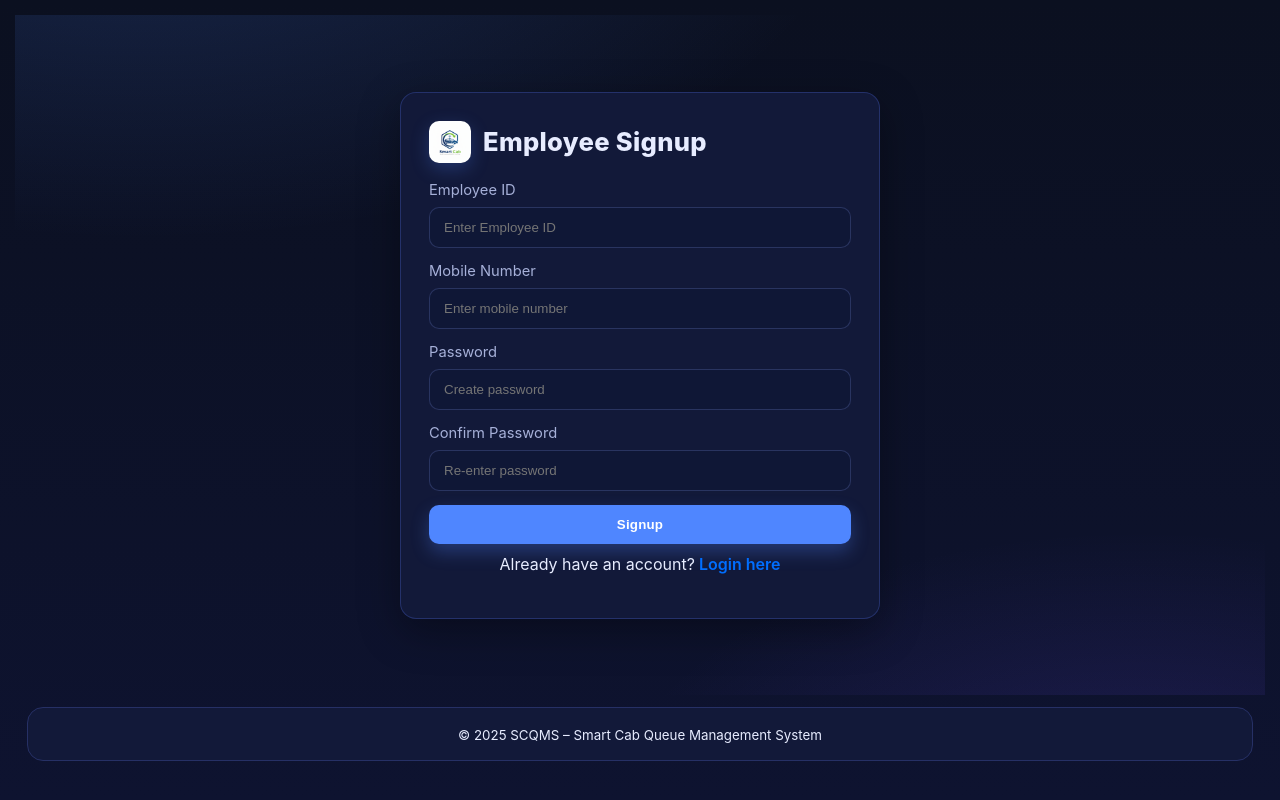
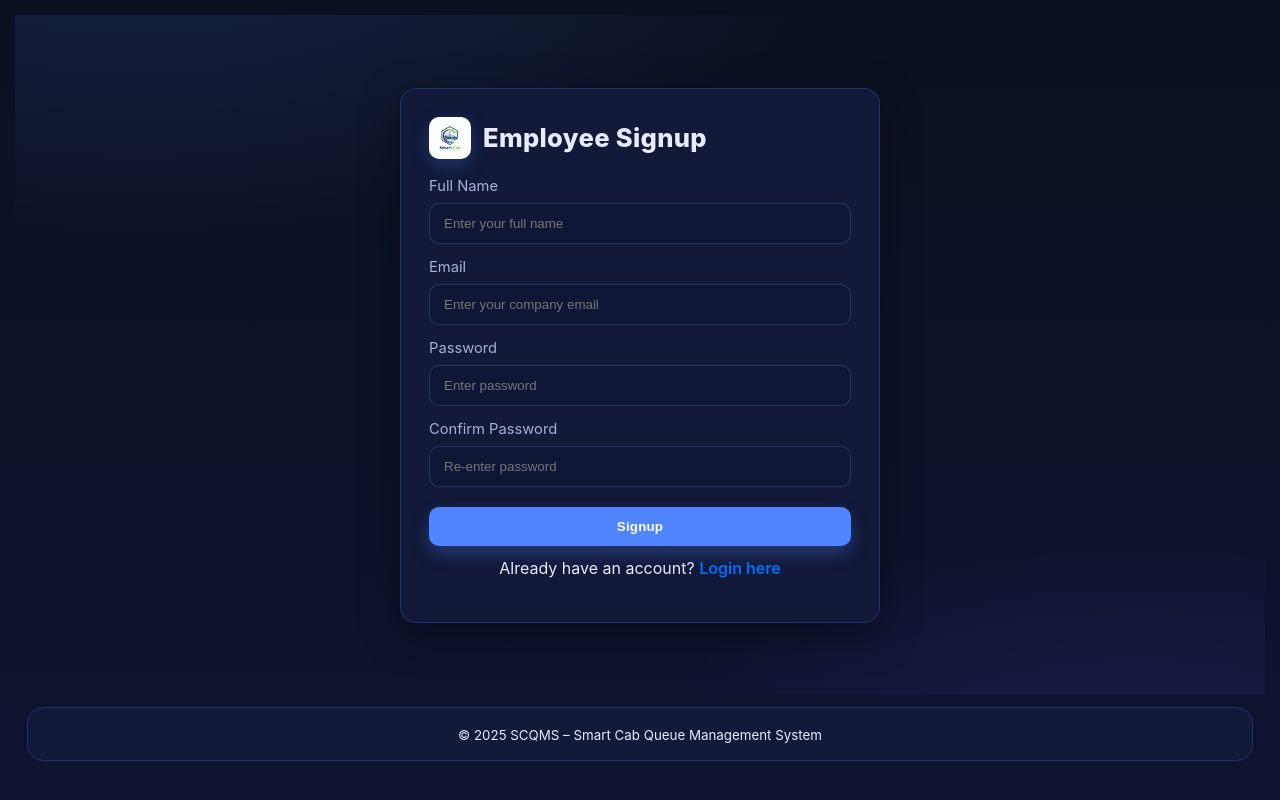
Before and after one commit to guru-projects/Smart-Cab-Queue-Management-System-SCQMS---Frontend, a React (Vite) app: page /employee/signup in a window 1280 px wide. Built offline with nearby package versions, Linux system fonts and the light colour scheme; no server answers.

Commit message:
login and signup change

```diff
--- a/src/App.jsx
+++ b/src/App.jsx
@@ -16,7 +16,6 @@ import DriverDashboard from "./pages/Driver/DriverDashboard";
 
 /* Employee Pages */
 import EmpLogin from "./pages/Employee/Login";
-import OtpVerify from "./pages/Employee/OtpVerify";
 import EmpSignup from "./pages/Employee/Signup";
 import EmpDashboard from "./pages/Employee/DashBoard";
 import BookingHistory from "./pages/Employee/BookingHistory";
@@ -40,7 +39,7 @@ function AppLayout() {
   const location = useLocation();
   const hideSidebarRoutes = [
     "/",
-    "/employee/login", "/employee/signup", "/employee/verify-otp",
+    "/employee/login", "/employee/signup",
     "/driver/login", "/driver/signup",
     "/admin/login"
   ];
@@ -73,7 +72,6 @@ function AppLayout() {
           {/* EMPLOYEE */}
           <Route path="/employee/login" element={<EmpLogin />} />
           <Route path="/employee/signup" element={<EmpSignup />} />
-          <Route path="/employee/verify-otp" element={<OtpVerify />} />
 
           <Route
             path="/employee/dashboard"
--- a/src/api/employeeApi.js
+++ b/src/api/employeeApi.js
@@ -2,7 +2,3 @@ import api from "./axiosInstance";
 
 // ✅ Employee Auth APIs
 import { loginUser, registerUser } from "./authApi";
-
-// ✅ Optional: OTP APIs (if supported by backend)
-export const sendEmpOtp = (data) => api.post("/auth/send-otp", data);
-export const verifyEmpOtp = (data) => api.post("/auth/verify-otp", data);
--- a/src/pages/Employee/Login.jsx
+++ b/src/pages/Employee/Login.jsx
@@ -2,87 +2,49 @@ import React, { useState } from "react";
 import { useNavigate, Link } from "react-router-dom";
 import { useAuth } from "../../context/AuthContext";
 import logo from "../../assets/logo.png";
-import "./EmployeeLogin.css"; // keep or update your css
+import "./EmployeeLogin.css"; // Reuse the same styling
 
-// mock employees
+// Mock employees (for demo)
 const TEST_EMPLOYEES = [
-  { empId: "EMP001", mobile: "9876501234", password: "emp@123", name: "Arun Prakash" },
-  { empId: "EMP002", mobile: "9876505678", password: "emp@123", name: "Maya Rao" }
+  { email: "arun@company.com", password: "emp@123", name: "Arun Prakash" },
+  { email: "maya@company.com", password: "emp@123", name: "Maya Rao" },
 ];
 
-// mock OTP store (for demo) — in real app you send SMS
-const MOCK_OTP = { "9876501234": "123456", "9876505678": "123456" };
-
-export default function Login() {
-  const [mode, setMode] = useState("password"); // 'password' or 'otp'
-  const [empId, setEmpId] = useState("");
+export default function EmpLogin() {
+  const [email, setEmail] = useState("");
   const [password, setPassword] = useState("");
-  const [mobile, setMobile] = useState("");
-  const [otp, setOtp] = useState("");
   const [error, setError] = useState("");
   const [loading, setLoading] = useState(false);
-
   const { login } = useAuth();
   const navigate = useNavigate();
 
-  async function submitPassword(e) {
+  async function handleSubmit(e) {
     e.preventDefault();
     setError("");
     setLoading(true);
 
     try {
       const found = TEST_EMPLOYEES.find(
-        (u) => u.empId === empId && u.password === password
+        (u) => u.email === email && u.password === password
       );
 
       if (!found) {
-        setError("Invalid Employee ID or password (see test creds below)");
+        setError("Invalid Email or Password. (See test credentials below)");
         setLoading(false);
         return;
       }
 
-      login(`emp-token-${found.empId}`, { role: "employee", id: found.empId, name: found.name });
+      // mock auth login
+      login(`emp-token-${found.email}`, {
+        role: "employee",
+        email: found.email,
+        name: found.name,
+      });
+
       navigate("/employee/dashboard");
     } catch (err) {
-      setError("Login failed");
-    } finally {
-      setLoading(false);
-    }
-  }
-
-  async function sendOtpMock() {
-    setError("");
-    const emp = TEST_EMPLOYEES.find((u) => u.mobile === mobile);
-    if (!emp) {
-      setError("No employee with that mobile (see test creds below)");
-      return;
-    }
-    // In production you would call an API to send OTP
-    alert(`(Mock) Sending OTP ${MOCK_OTP[mobile]} to ${mobile} — use it to login`);
-  }
-
-  async function submitOtp(e) {
-    e.preventDefault();
-    setError("");
-    setLoading(true);
-
-    try {
-      if (!MOCK_OTP[mobile] || MOCK_OTP[mobile] !== otp) {
-        setError("Invalid OTP");
-        setLoading(false);
-        return;
-      }
-      const found = TEST_EMPLOYEES.find((u) => u.mobile === mobile);
-      if (!found) {
-        setError("No employee found");
-        setLoading(false);
-        return;
-      }
-
-      login(`emp-token-${found.empId}`, { role: "employee", id: found.empId, name: found.name });
-      navigate("/employee/dashboard");
-    } catch (err) {
-      setError("OTP login failed");
+      console.error(err);
+      setError("Login failed. Try again.");
     } finally {
       setLoading(false);
     }
@@ -96,72 +58,50 @@ export default function Login() {
           <div className="login-title">Employee Login</div>
         </div>
 
-        {/* toggle */}
-        <div style={{ display: "flex", gap: 8, marginBottom: 12 }}>
-          <button
-            className={`btn ${mode === "password" ? "btn-primary" : "btn-ghost"}`}
-            onClick={() => setMode("password")}
-          >
-            Password
-          </button>
-          <button
-            className={`btn ${mode === "otp" ? "btn-primary" : "btn-ghost"}`}
-            onClick={() => setMode("otp")}
-          >
-            Mobile + OTP
-          </button>
-        </div>
-
-        {mode === "password" ? (
-          <form className="login-form" onSubmit={submitPassword}>
+        <form className="login-form" onSubmit={handleSubmit}>
           <div className="field">
-              <label>Employee ID</label>
-              <input className="input" value={empId} onChange={(e) => setEmpId(e.target.value)} required />
+            <label>Email</label>
+            <input
+              className="input"
+              type="email"
+              value={email}
+              onChange={(e) => setEmail(e.target.value)}
+              placeholder="Enter your company email"
+              required
+            />
           </div>
 
           <div className="field">
             <label>Password</label>
-              <input className="input" type="password" value={password} onChange={(e) => setPassword(e.target.value)} required />
+            <input
+              className="input"
+              type="password"
+              value={password}
+              onChange={(e) => setPassword(e.target.value)}
+              placeholder="Enter your password"
+              required
+            />
           </div>
 
           {error && <div className="help-error">{error}</div>}
 
+          <div className="actions">
             <button type="submit" className="btn-primary" disabled={loading}>
               {loading ? "Logging in…" : "Login"}
             </button>
+          </div>
         </form>
-        ) : (
-          <form className="login-form" onSubmit={submitOtp}>
-            <div className="field">
-              <label>Mobile Number</label>
-              <input className="input" value={mobile} onChange={(e) => setMobile(e.target.value)} required />
+
+        <div className="helper" style={{ marginTop: "10px" }}>
+          <span>Test Credentials:</span>
+          <b>arun@company.com / emp@123</b>
         </div>
 
-            <div style={{ display: "flex", gap: 8, marginBottom: 10 }}>
-              <button type="button" className="btn-primary" onClick={sendOtpMock}>Send OTP</button>
-              <input className="input" placeholder="Enter OTP" value={otp} onChange={(e) => setOtp(e.target.value)} />
-            </div>
-
-            {error && <div className="help-error">{error}</div>}
-
-            <button type="submit" className="btn-primary" disabled={loading}>
-              {loading ? "Verifying…" : "Verify & Login"}
-            </button>
-          </form>
-        )}
-
-        <div className="helper" style={{ marginTop: 12 }}>
-          <span>Test (password):</span>
-          <b>EMP001 / emp@123</b>
-        </div>
-
-        <div className="helper" style={{ marginTop: 6 }}>
-          <span>Test (OTP):</span>
-          <b>Mobile 9876501234 — OTP 123456</b>
-        </div>
-
-        <p style={{ textAlign: "center", marginTop: 12 }}>
-          New employee? <Link to="/employee/signup" className="link-text">Register here</Link>
+        <p style={{ textAlign: "center", marginTop: "12px" }}>
+          New Employee?{" "}
+          <Link to="/employee/signup" className="link-text">
+            Register here
+          </Link>
         </p>
       </div>
     </div>
--- a/src/pages/Employee/Signup.jsx
+++ b/src/pages/Employee/Signup.jsx
@@ -1,39 +1,43 @@
 import React, { useState } from "react";
-import { useNavigate } from "react-router-dom";
+import { useNavigate, Link } from "react-router-dom";
 import logo from "../../assets/logo.png";
-import "./auth.css"; // same UI as login
+import "./auth.css"; // same CSS used for login & signup pages
 
-export default function Signup() {
-  const [empId, setEmpId] = useState("");
-  const [mobile, setMobile] = useState("");
+export default function EmpSignup() {
+  const [name, setName] = useState("");
+  const [email, setEmail] = useState("");
   const [password, setPassword] = useState("");
-  const [confirmPass, setConfirmPass] = useState("");
+  const [confirmPassword, setConfirmPassword] = useState("");
+  const [error, setError] = useState("");
+  const [success, setSuccess] = useState("");
   const [loading, setLoading] = useState(false);
-  const [error, setError] = useState("");
-
   const navigate = useNavigate();
 
-  async function handleSignup(e) {
+  async function handleSubmit(e) {
     e.preventDefault();
     setError("");
+    setSuccess("");
+    setLoading(true);
 
-    if (password !== confirmPass) {
+    if (password !== confirmPassword) {
       setError("Passwords do not match");
+      setLoading(false);
       return;
     }
 
-    setLoading(true);
     try {
-      // TODO: Replace API later
-      console.log("New Employee -> ", { empId, mobile, password });
+      // ✅ Mock signup logic — in real app you’d call your /auth/register API
+      const userData = { name, email, password };
+      console.log("Registered Employee:", userData);
 
-      alert("Signup successful ✅");
-      navigate("/employee/login");
-
+      setSuccess("Signup successful! Redirecting to login...");
+      setTimeout(() => navigate("/employee/login"), 1800);
     } catch (err) {
-      setError("Signup failed, try again");
+      console.error(err);
+      setError("Signup failed. Try again.");
+    } finally {
+      setLoading(false);
     }
-    setLoading(false);
   }
 
   return (
@@ -44,26 +48,27 @@ export default function Signup() {
           <div className="login-title">Employee Signup</div>
         </div>
 
-        <form className="login-form" onSubmit={handleSignup}>
+        <form className="login-form" onSubmit={handleSubmit}>
           <div className="field">
-            <label>Employee ID</label>
+            <label>Full Name</label>
             <input
               className="input"
-              placeholder="Enter Employee ID"
-              value={empId}
-              onChange={(e) => setEmpId(e.target.value)}
+              type="text"
+              value={name}
+              onChange={(e) => setName(e.target.value)}
+              placeholder="Enter your full name"
               required
             />
           </div>
 
           <div className="field">
-            <label>Mobile Number</label>
+            <label>Email</label>
             <input
               className="input"
-              placeholder="Enter mobile number"
-              maxLength={10}
-              value={mobile}
-              onChange={(e) => setMobile(e.target.value)}
+              type="email"
+              value={email}
+              onChange={(e) => setEmail(e.target.value)}
+              placeholder="Enter your company email"
               required
             />
           </div>
@@ -71,11 +76,11 @@ export default function Signup() {
           <div className="field">
             <label>Password</label>
             <input
+              className="input"
               type="password"
-              className="input"
-              placeholder="Create password"
               value={password}
               onChange={(e) => setPassword(e.target.value)}
+              placeholder="Enter password"
               required
             />
           </div>
@@ -83,25 +88,30 @@ export default function Signup() {
           <div className="field">
             <label>Confirm Password</label>
             <input
+              className="input"
               type="password"
-              className="input"
+              value={confirmPassword}
+              onChange={(e) => setConfirmPassword(e.target.value)}
               placeholder="Re-enter password"
-              value={confirmPass}
-              onChange={(e) => setConfirmPass(e.target.value)}
               required
             />
           </div>
 
           {error && <div className="help-error">{error}</div>}
+          {success && <div className="help-success">{success}</div>}
 
-          <button type="submit" className="btn-primary" disabled={loading}>
-            {loading ? "Creating..." : "Signup"}
-          </button>
+          <div className="actions">
+            <button type="submit" className="btn-primary" disabled={loading}>
+              {loading ? "Registering…" : "Signup"}
+            </button>
+          </div>
         </form>
 
-        <p style={{ textAlign: "center", marginTop: "10px" }}>
-          Already have an account?
-          <a href="/employee/login" className="link-text"> Login here</a>
+        <p style={{ textAlign: "center", marginTop: "12px" }}>
+          Already have an account?{" "}
+          <Link to="/employee/login" className="link-text">
+            Login here
+          </Link>
         </p>
       </div>
     </div>
```
Also changed, not shown: src/pages/Employee/OtpVerify.jsx (deleted, +0 -32 lines). Lines whose indentation alone changed are shown as unchanged.
